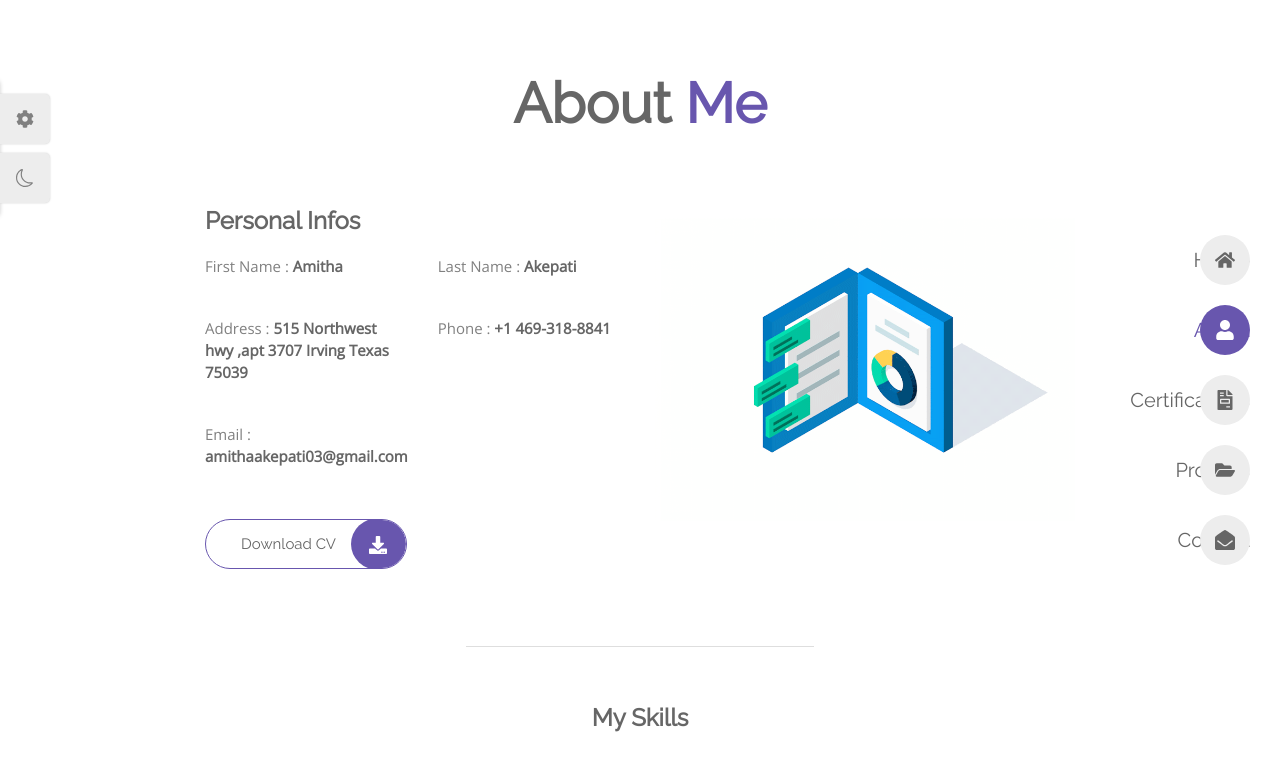
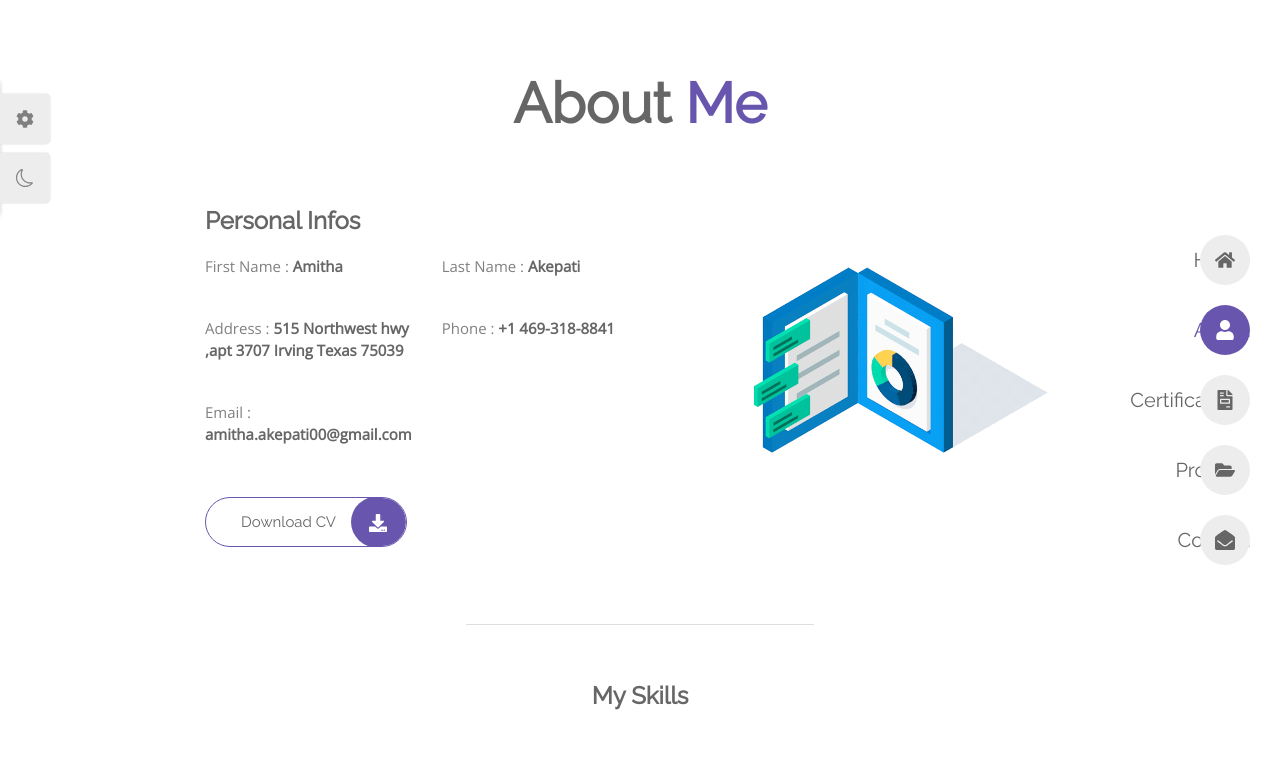
Before and after one commit to AAmitha/Portfolio, a React (Create React App) app: page /about in a window 1280 px wide. Shown: the top 758 px of the page. Built offline with nearby package versions, Linux system fonts and the light colour scheme.

Commit message:
Update data.jsx

```diff
--- a/src/data.jsx
+++ b/src/data.jsx
@@ -110,7 +110,7 @@ export const personalInfo = [
   {
     id: 7,
     title: 'Email : ',
-    description: 'amithaakepati03@gmail.com',
+    description: 'amitha.akepati00@gmail.com',
   },
 
 ];
```
